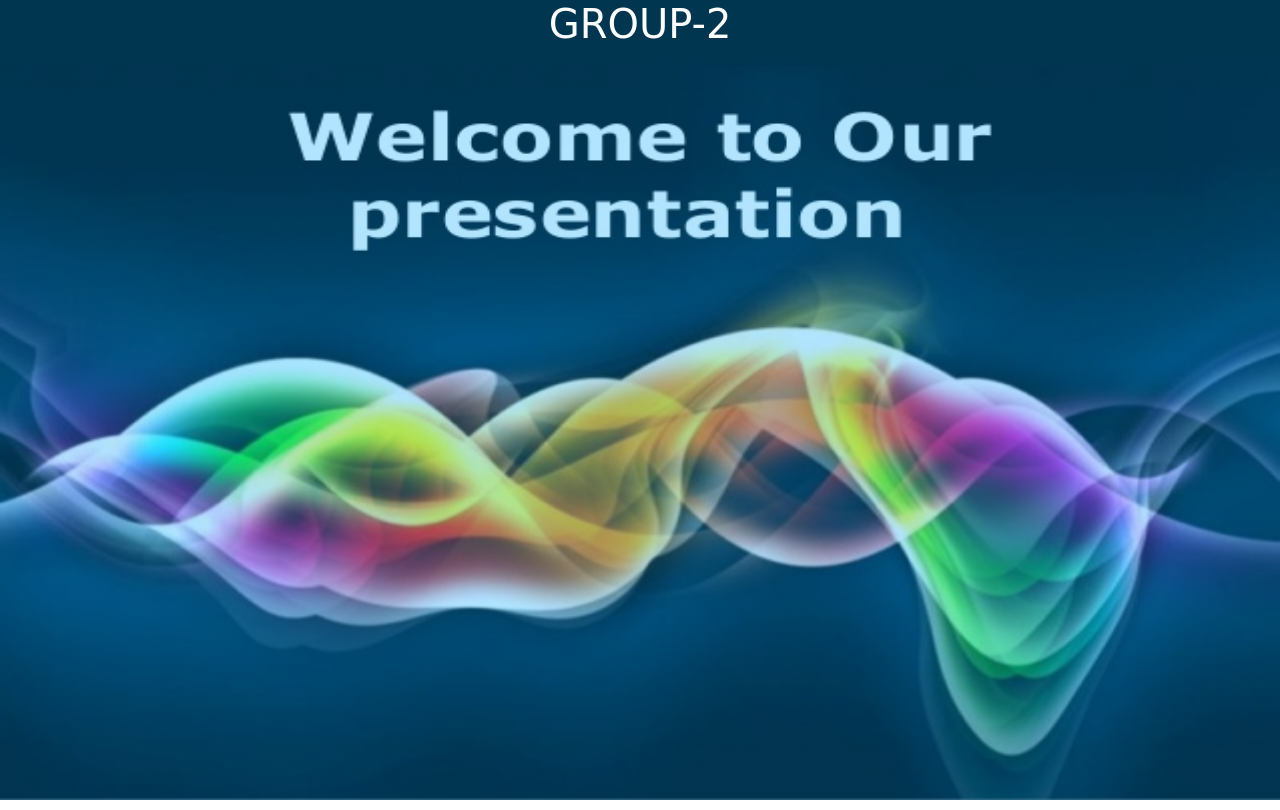
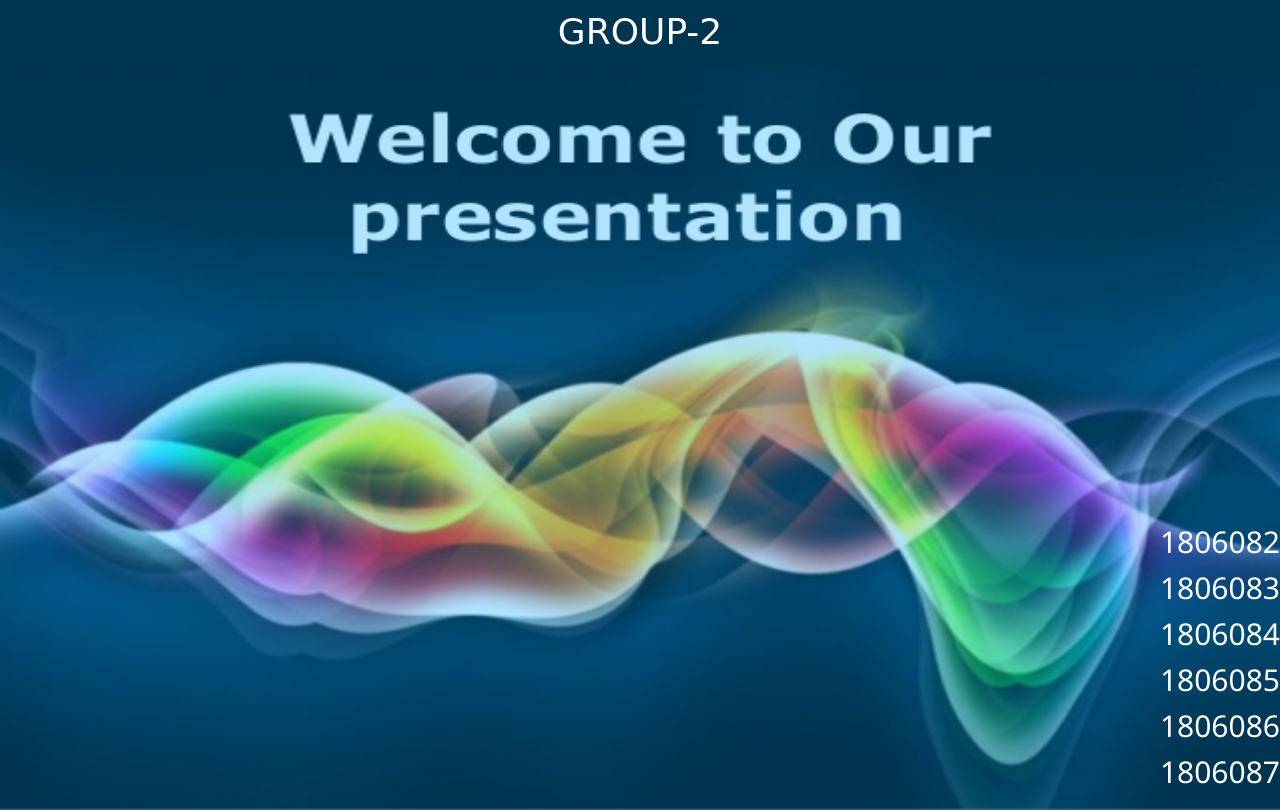
Before and after one commit to vinayak04u/wt-assignment, a plain HTML site: page welcome.html in a window 1280 px wide. Drawn offline with nearby package versions, Linux system fonts and the light colour scheme; a web font is replaced by a local one.

Commit message:
Update welcome.html

```diff
--- a/welcome.html
+++ b/welcome.html
@@ -6,7 +6,8 @@
     <meta http-equiv="X-UA-Compatible" content="ie=edge">
     <link rel="stylesheet" href="https://maxcdn.bootstrapcdn.com/bootstrap/4.4.1/css/bootstrap.min.css">
     <link href="https://fonts.googleapis.com/css2?family=Baloo+Bhaina+2:wght@700&family=Exo+2:ital,wght@0,800;1,700;1,900&display=swap" rel="stylesheet">
-    <title>welcome</title>
+    <link rel="stylesheet" href="https://www.w3schools.com/w3css/4/w3.css">
+     <title>welcome</title>
 <style>
     body{
         width:100%;
@@ -20,11 +21,22 @@
         justify-content: center;
         font-family: 'Baloo Bhaina 2', cursive;
     }
-
+.name{
+    margin-right:0px;
+    color:#fff;
+}
 </style>
 
 </head>
 <body>
     <h1 class=" text-white">GROUP-2</h1>
+    <div  class="w3-display-bottomright name">
+        <h2>1806082</h2>
+        <h2>1806083</h2>
+        <h2>1806084</h2>
+        <h2>1806085</h2>
+        <h2>1806086</h2>
+        <h2>1806087</h2>
+    </div>
 </body>
 </html>
```
